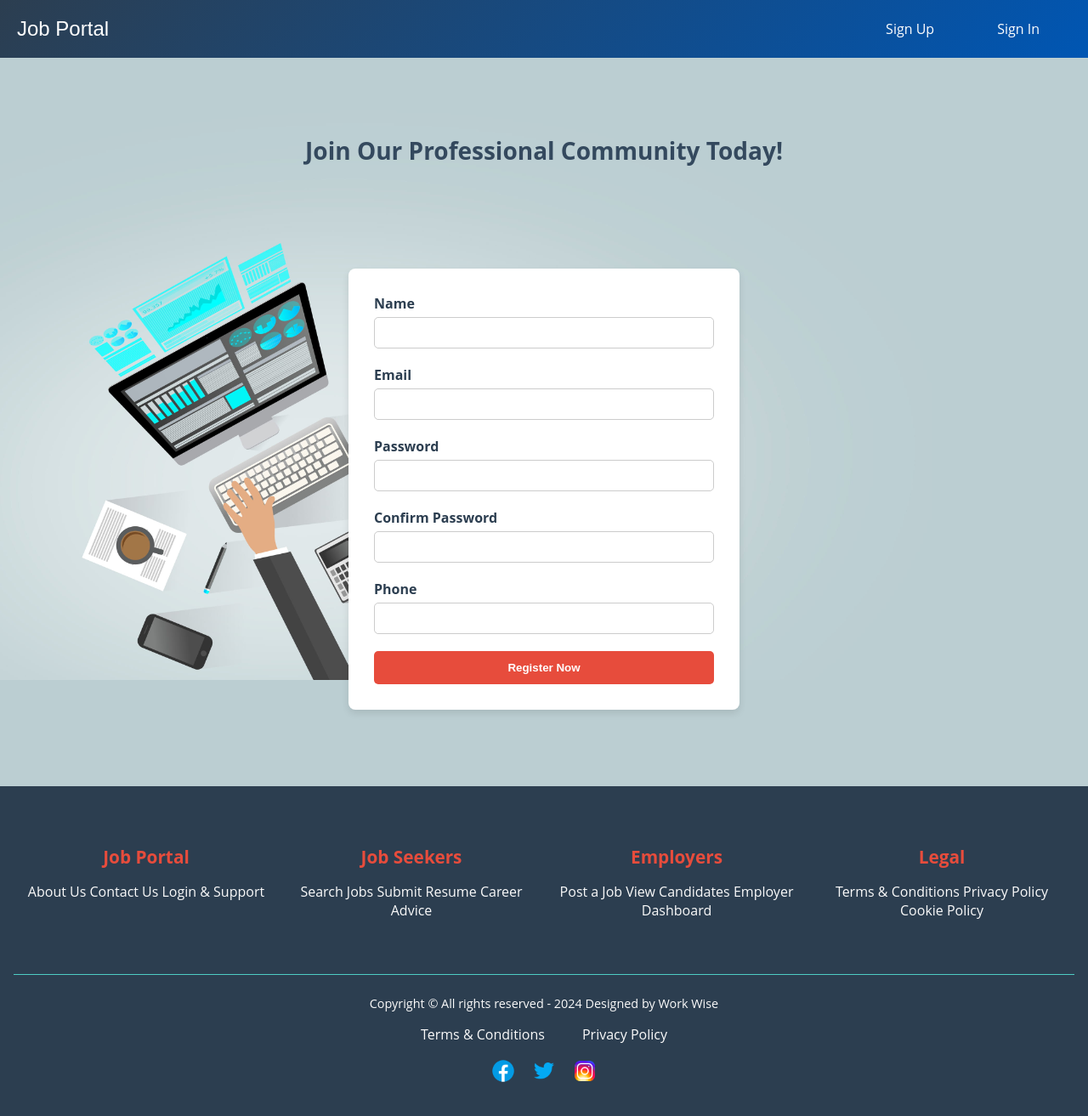
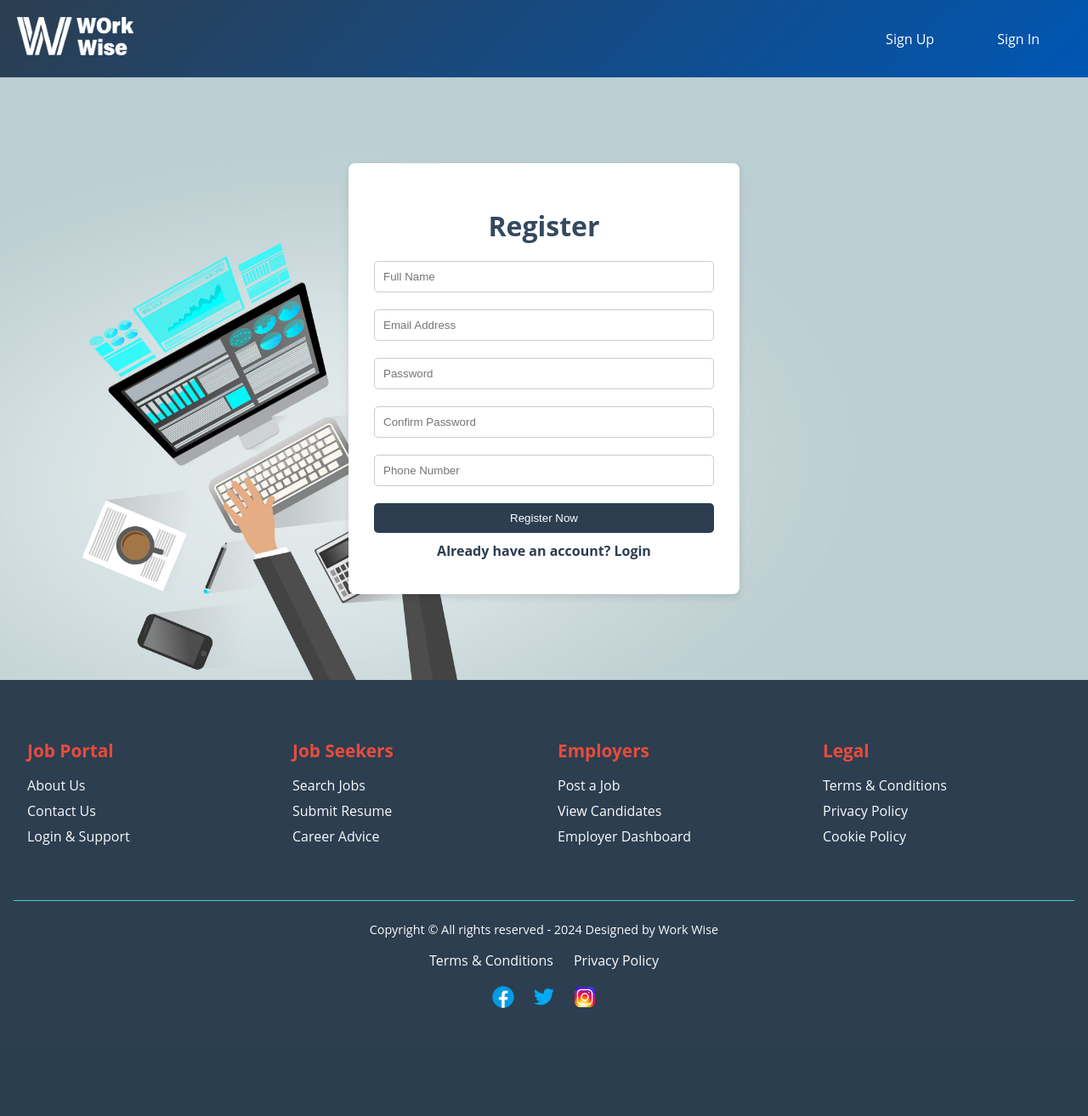
Before and after one commit to dhushan7/online_job_portal, a PHP site: page /register.php in a window 1280 px wide. Shown: the whole page at 85% size. After the commit the page ends 1186 px from the top, so only its background shows below. Run offline with PHP 8.4, Linux system fonts and the light colour scheme.

Commit message:
updated theme on register page

```diff
--- a/src/register.php
+++ b/src/register.php
@@ -64,20 +64,39 @@
 <head>
     <meta charset="UTF-8">
     <meta name="viewport" content="width=device-width, initial-scale=1.0">
-    <link rel="stylesheet" href="styles/regstyle.css">
-    <title>Registration Page</title>
+    <title>Job Portal - Register</title>
     <style>
+        /* Base Reset & Height Handlers */
+        html, body {
+            margin: 0;
+            padding: 0;
+            height: 100%;
+            font-family: 'Open Sans', sans-serif;
+            background-color: #f8f9fa;
+        }
+
         body {
-            background-image: url('images/bg.jpg'); /* Replace with the path to your image */
+            background-image: url('images/bg.jpg'); /* Match login background path */
             background-size: cover;
             background-repeat: no-repeat;
             background-attachment: fixed;
-            font-family: 'Open Sans', sans-serif;
-            margin: 0;
-            padding: 0;
+        }
+
+        /* 1. LAYOUT BOX FORCES A MINIMUM OF 100% VH BASELINE */
+        .page-wrapper {
             display: flex;
             flex-direction: column;
-            min-height: 100vh; /* Keeps footer pinned to viewport bottom on tall screens */
+            min-height: 100vh;
+            box-sizing: border-box;
+        }
+
+        /* 2. MAIN AREA STRETCHES TO FILL ANY EMPTY SCREEN SPACE */
+        main {
+            flex: 1 0 auto;
+            display: flex;
+            justify-content: center;
+            align-items: center;
+            padding: 40px 20px;
         }
 
         header {
@@ -87,11 +106,18 @@
             background: linear-gradient(135deg, #2c3e50, #0056b3);
             padding: 20px;
             color: white;
+            flex-shrink: 0;
         }
 
         header .logo {
             font-size: 24px;
             font-family: 'Montserrat', sans-serif;
+        }
+
+        .logo1 {
+            height: 45px;
+            width: fit-content;
+            justify-content: center;
         }
 
         nav ul {
@@ -119,38 +145,73 @@
             border: 2px solid #e74c3c;
         }
 
-        main {
-            flex: 1; /* Pushes footer downward naturally */
-            display: flex;
-            flex-direction: column;
-            justify-content: center;
-            align-items: center;
-            padding: 40px 20px;
-        }
-
-        .hero {
-            text-align: center;
-            margin-bottom: 20px;
-            color: #34495e;
-        }
-
-        .hero h1 {
-            margin: 0;
-            font-size: 28px;
-        }
-
-        .registration-form {
+        .container {
             background-color: white;
             padding: 30px;
             border-radius: 8px;
             box-shadow: 0 4px 8px rgba(0, 0, 0, 0.1);
             max-width: 400px;
             width: 100%;
-            transition: transform 0.3s;
         }
 
-        .registration-form:hover {
-            transform: translateY(-5px);
+        .form {
+            margin: 10px auto;
+        }
+
+        .register-title {
+            text-align: center;
+            color: #34495e;
+            margin-bottom: 20px;
+        }
+
+        .input-wrapper {
+            position: relative;
+            margin-bottom: 20px;
+        }
+
+        .register-input {
+            width: 100%;
+            padding: 10px;
+            border: 1px solid #ccc;
+            border-radius: 5px;
+            box-sizing: border-box; /* Prevents fields from stretching weirdly */
+            transition: border-color 0.3s;
+        }
+
+        .register-input:focus {
+            border-color: #e74c3c;
+            outline: none;
+        }
+
+        .register-button {
+            background-color: #2c3e50;
+            color: white;
+            border: none;
+            padding: 10px;
+            border-radius: 5px;
+            cursor: pointer;
+            transition: background-color 0.3s, transform 0.2s;
+            width: 100%;
+        }
+
+        .register-button:hover {
+            background-color: #34495e;
+            transform: scale(1.05);
+        }
+
+        .forgot-password {
+            text-align: center;
+            margin-top: 10px;
+        }
+
+        .forgot-password a {
+            color: #2c3e50;
+            text-decoration: none;
+            font-weight: bold;
+        }
+
+        .forgot-password a:hover {
+            text-decoration: underline;
         }
 
         .error-messages {
@@ -159,59 +220,22 @@
             border: 1px solid #f5c6cb;
             border-radius: 5px;
             padding: 10px;
-            margin-bottom: 15px;
+            margin-bottom: 20px;
+            font-size: 14px;
         }
 
         .error-messages ul {
             margin: 0;
             padding-left: 20px;
         }
-
-        .registration-form form {
-            display: flex;
-            flex-direction: column;
-        }
-
-        .registration-form label {
-            margin-bottom: 5px;
-            font-weight: bold;
-            color: #2c3e50;
-        }
-
-        .registration-form input {
-            margin-bottom: 20px;
-            padding: 10px;
-            border: 1px solid #ccc;
-            border-radius: 5px;
-            box-sizing: border-box; /* Avoid fields breaking out of container padding */
-            transition: border-color 0.3s;
-        }
-
-        .registration-form input:focus {
-            border-color: #e74c3c;
-            outline: none;
-        }
-
-        .registration-form button {
-            background-color: #e74c3c;
-            color: white;
-            border: none;
-            padding: 12px;
-            border-radius: 5px;
-            cursor: pointer;
-            font-weight: bold;
-            transition: background-color 0.3s, transform 0.2s;
-        }
-
-        .registration-form button:hover {
-            background-color: #c0392b;
-            transform: scale(1.02);
-        }
     </style>
 </head>
 <body>
+
+    <div class="page-wrapper">
+
         <header>
-        <div class="logo">Job Portal</div>
+            <div class="logo"><img class="logo1" src="images/full_logo.png" alt="Logo"></div>
             <nav>
                 <ul>
                     <li><a href="register.php" class="active">Sign Up</a></li>
@@ -221,11 +245,10 @@
         </header>
 
         <main>
-        <section class="hero">
-            <h1>Join Our Professional Community Today!</h1>
-        </section>
+            <div class="container">
+                <form class="form" method="POST" action="">
+                    <h1 class="register-title">Register</h1>
 
-        <section class="registration-form">
                     <?php if (!empty($errors)): ?>
                         <div class="error-messages">
                             <ul>
@@ -236,27 +259,36 @@
                         </div>
                     <?php endif; ?>
 
-            <form method="POST" action="">
-                <label for="name">Name</label>
-                <input type="text" id="name" name="name" required>
+                    <div class="input-wrapper">
+                        <input type="text" id="name" name="name" class="register-input" placeholder="Full Name" required>
+                    </div>
 
-                <label for="email">Email</label>
-                <input type="email" id="email" name="email" required>
+                    <div class="input-wrapper">
+                        <input type="email" id="email" name="email" class="register-input" placeholder="Email Address" required>
+                    </div>
 
-                <label for="password">Password</label>
-                <input type="password" id="password" name="password" required>
+                    <div class="input-wrapper">
+                        <input type="password" id="password" name="password" class="register-input" placeholder="Password" required>
+                    </div>
 
-                <label for="confirm-password">Confirm Password</label>
-                <input type="password" id="confirm-password" name="confirm_password" required>
+                    <div class="input-wrapper">
+                        <input type="password" id="confirm-password" name="confirm_password" class="register-input" placeholder="Confirm Password" required>
+                    </div>
 
-                <label for="phone">Phone</label>
-                <input type="tel" id="phone" name="phone_number" required>
+                    <div class="input-wrapper">
+                        <input type="tel" id="phone" name="phone_number" class="register-input" placeholder="Phone Number" required>
+                    </div>
 
-                <button type="submit">Register Now</button>
+                    <input type="submit" value="Register Now" class="register-button">
+
+                    <div class="forgot-password">
+                        <a href="login.php">Already have an account? Login</a>
+                    </div>
                 </form>
-        </section>
+            </div>
         </main>
 
-    <?php include 'footer.php'; ?>
+    </div> <?php include 'footer.php'; ?>
+
 </body>
 </html>
```
Lines whose indentation alone changed are shown as unchanged.
